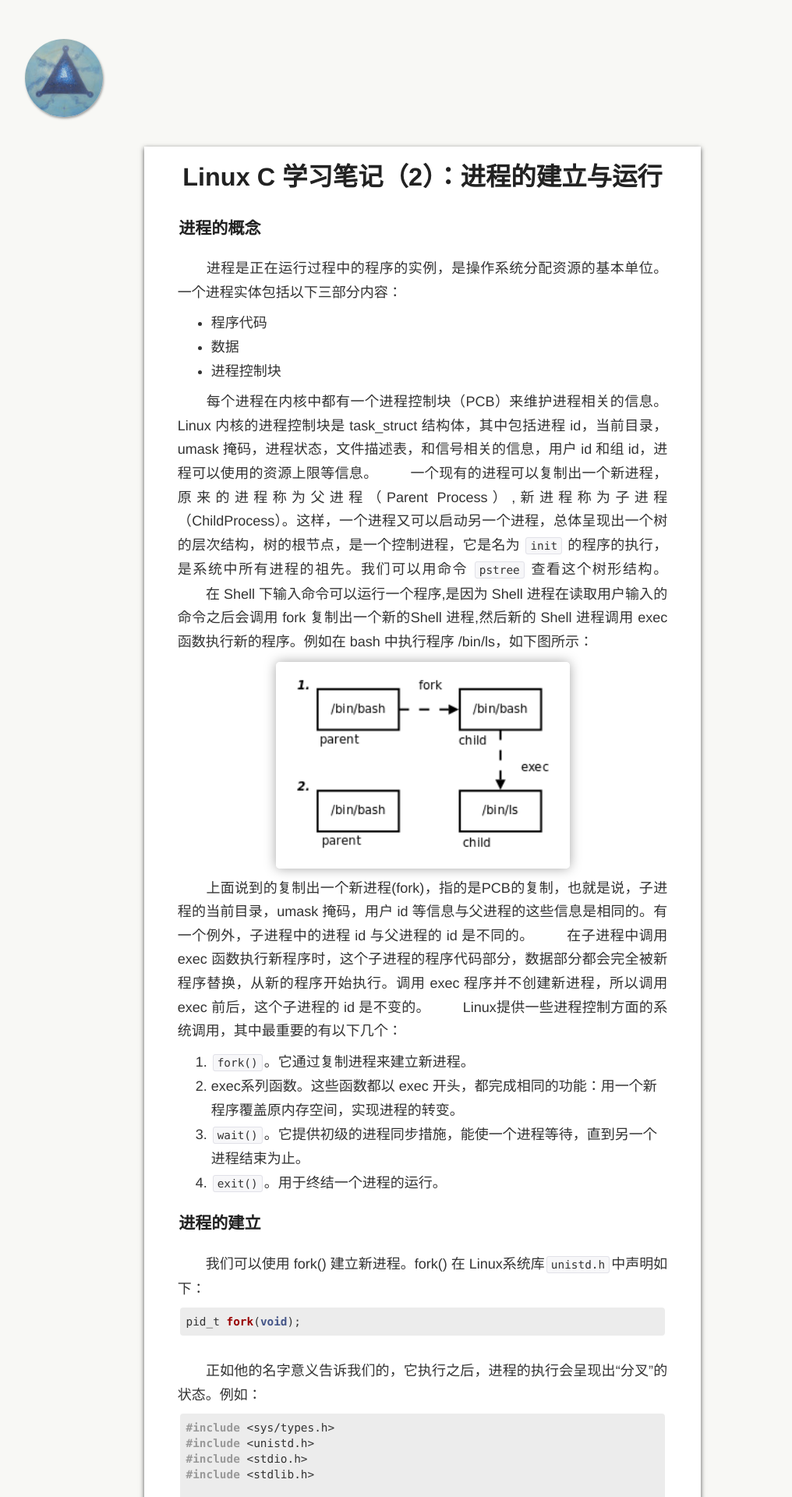
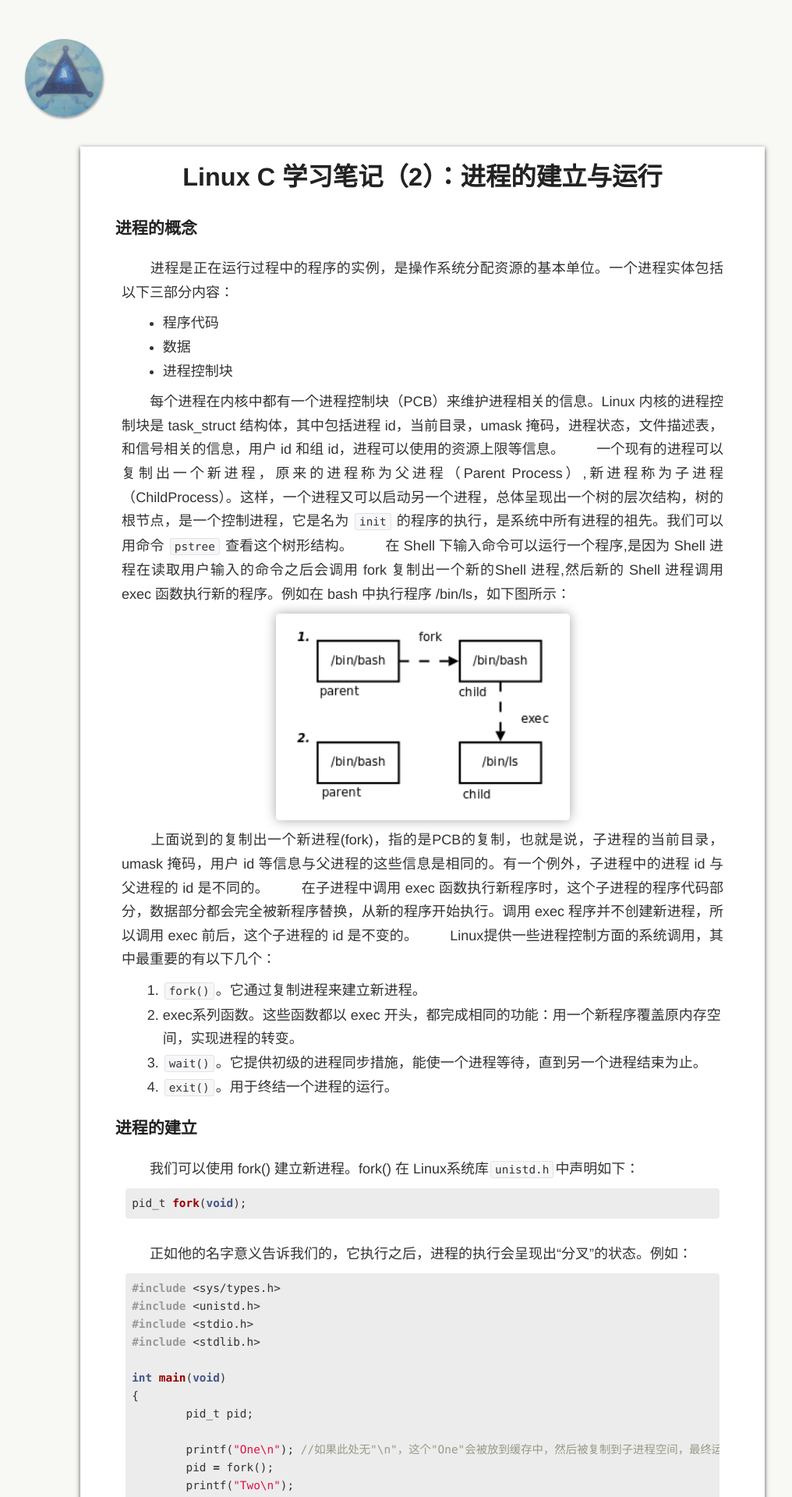
Before and after one commit to ray7551/empty, a Jekyll site: the page built from _posts/2013-10-16-process-control.md, in a window 1280 px wide. Shown: the top 1920 px of the page at 78% size, without its empty margins (98-1114 px from the left). Built offline with Jekyll 4.4.1, drawn with Linux system fonts in a browser that asks for light colours; nearby versions of some CDN libraries; Markdown is read by kramdown in place of the engine named in the settings; comment, search, counter and statistics services are not loaded.

Commit message:
width tweak

```diff
--- a/stylesheets/screen.css
+++ b/stylesheets/screen.css
@@ -1,7 +1,7 @@
 *{margin:0;padding:0;}
 body{
   background:#f8f8f5;
-  font: 400 18px/1.6 TIBch, 'Classic Grotesque W01', 'Helvetica Neue', Arial, 'Hiragino Sans GB', STHeiti, 'Microsoft YaHei', 'WenQuanYi Micro Hei', SimSun, sans-serif;
+  font: 400 18px/1.6 TIBch, 'Classic Grotesque W01', 'Helvetica Neue', Arial, 'Hiragino Sans GB W3', STHeiti, 'Microsoft YaHei', 'WenQuanYi Micro Hei', SimSun, sans-serif;
   line-height:1.5;
   color:#333;
 }
@@ -81,7 +81,7 @@ img{vertical-align: bottom;border:none;}
   position:relative;
   margin:10px auto;
   padding:20px 0;
-  width:70%;
+  width:86%;
   min-height: 1.4em;
   border-bottom:1px solid #ddd;
 }
@@ -119,7 +119,7 @@ article{
   z-index:0;
   margin:auto;
   padding:15px 0;
-  width:70%;
+  width:86%;
   background:#fff;
   box-shadow:0 2px 6px #555;
 }
@@ -135,12 +135,6 @@ article{
 }
 article h1{
   text-align:center;
-}
-@media screen and (max-width:620px){
-  article h1{
-    font-size:24px;
-    margin:auto;
-  }
 }
 
 article .entry-content{text-align:left;line-height:1.7em;}
@@ -208,7 +202,7 @@ article .entry-content .video-container iframe,article .entry-content .video-con
 .archives article .meta .date:before{content:"\f073";}
 .archives article .meta .tags:before{content:"\f02c";}
 .archives article .meta .comments:before{content:"\f075";}
-#comment{padding:30px 0;margin:0 auto;width:70%;}
+#comment{padding:30px 0;margin:0 auto;width:86%;}
 
 footer{padding:15px 0;text-align:center;font-size:.9em;}
 article h2{padding:.3em 3%;background:#f5f5f5;box-shadow:1px 1px 1px 1px #c7c7c7;}
@@ -228,15 +222,15 @@ article .entry-content h3{margin-left: 2.1em;}
 .tags a:last-child:after{content:'';}
 .favicon{display:none;}
 
-code{margin:0 2px;padding:2px 5px;border:1px solid #e1e1e8;border-radius:3px;background-color:#f7f7f9;font-size:.8em;font-family:Monaco,Menlo,"Courier New",monospace;}
-pre code{display:block;overflow:auto;margin:0 auto 30px;padding:8px;width:85%;border:none;-webkit-border-radius:4px;-moz-border-radius:4px;border-radius:4px;background-color:#ececec;white-space:pre;line-height:20px;word-break:break-all;}
+code{margin:0 2px;padding:2px 5px;border:1px solid #e1e1e8;border-radius:3px;background-color:#f7f7f9;font-size:.8em;font-family:Monaco,Consolas,Menlo,"Courier New",monospace,'Hiragino Sans GB W3', STHeiti, 'Microsoft YaHei', 'WenQuanYi Micro Hei', SimSun;}
+pre code{display:block;overflow:auto;margin:0 auto 30px;padding:8px;width:85%;border:none;-webkit-border-radius:4px;-moz-border-radius:4px;border-radius:4px;background-color:#ececec;white-space:pre;line-height:1.6em;word-break:break-all;}
 .highlight .c{color:#998;font-style:italic;}
 .highlight .err{background-color:#e3d2d2;color:#a61717;}
 .highlight .k{font-weight:bold;}
 .highlight .o{font-weight:bold;}
 .highlight .cm{color:#998;font-style:italic;}
 .highlight .cp{color:#999;font-weight:bold;}
-.highlight .c1{color:#998;font-style:italic;}
+.highlight .c1{color:#998;}
 .highlight .cs{color:#999;font-weight:bold;font-style:italic;}
 .highlight .gd{background-color:#fdd;color:#000;}
 .highlight .gd .x{background-color:#faa;color:#000;}
```
